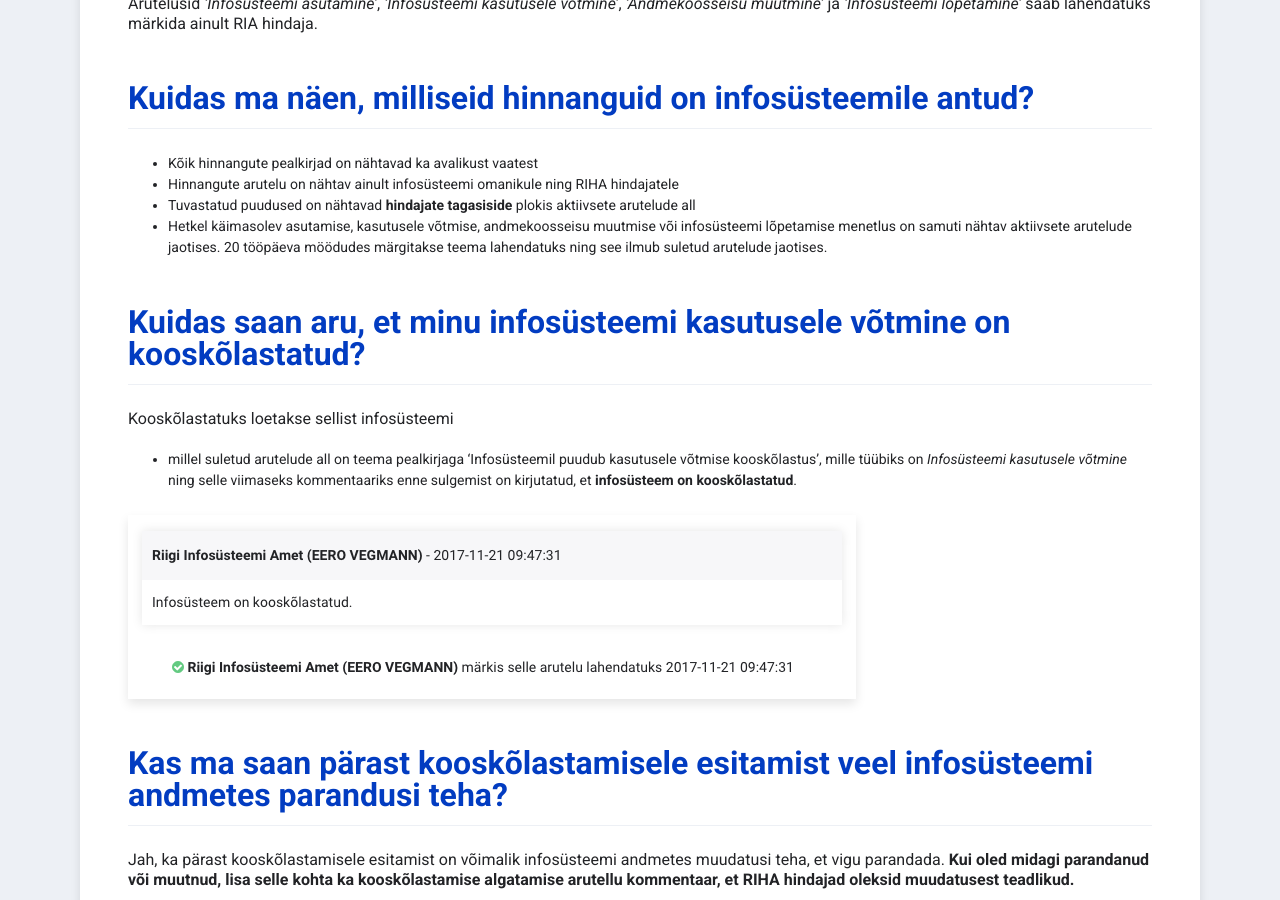
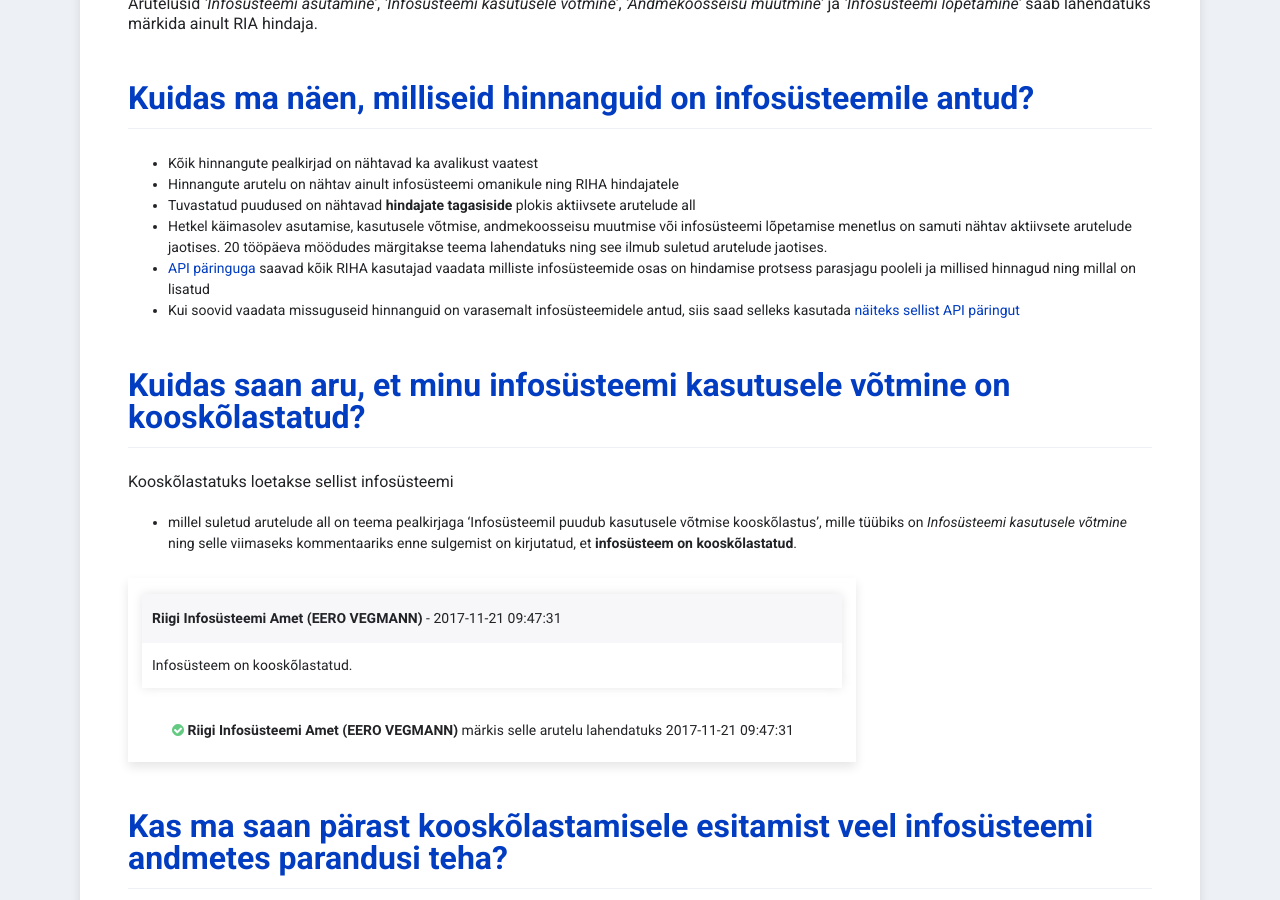
Before and after one commit to e-gov/RIHA-Help, a Jekyll site: the page built from docs/RIHAs-hindamine.md, in a window 1280 px wide and 900 px high, scrolled down 3675 px. Built offline with Jekyll 4.4.1, drawn with Linux system fonts in a browser that asks for light colours.

Commit message:
Update RIHAs-hindamine.md

```diff
--- a/docs/RIHAs-hindamine.md
+++ b/docs/RIHAs-hindamine.md
@@ -97,6 +97,8 @@ Arutelusid _'Infosüsteemi asutamine'_, _'Infosüsteemi kasutusele võtmine'_, _
 - Hinnangute arutelu on nähtav ainult infosüsteemi omanikule ning RIHA hindajatele
 - Tuvastatud puudused on nähtavad **hindajate tagasiside** plokis aktiivsete arutelude all
 - Hetkel käimasolev asutamise, kasutusele võtmise, andmekoosseisu muutmise või infosüsteemi lõpetamise menetlus on samuti nähtav aktiivsete arutelude jaotises. 20 tööpäeva möödudes märgitakse teema lahendatuks ning see ilmub suletud arutelude jaotises.
+- [API päringuga](https://www.riha.ee/api/v1/issues?filter=status,=,OPEN,sub_type,isnotnull,null&size=25&sort=-creation_date) saavad kõik RIHA kasutajad vaadata milliste infosüsteemide osas on hindamise protsess parasjagu pooleli ja millised hinnagud ning millal on lisatud
+- Kui soovid vaadata missuguseid hinnanguid on varasemalt infosüsteemidele antud, siis saad selleks kasutada [näiteks sellist API päringut](https://www.riha.ee/api/v1/issues?filter=status,=,CLOSED,sub_type,isnotnull,null&size=100&sort=-creation_date)
 
 ## Kuidas saan aru, et minu infosüsteemi kasutusele võtmine on kooskõlastatud?
 
```
